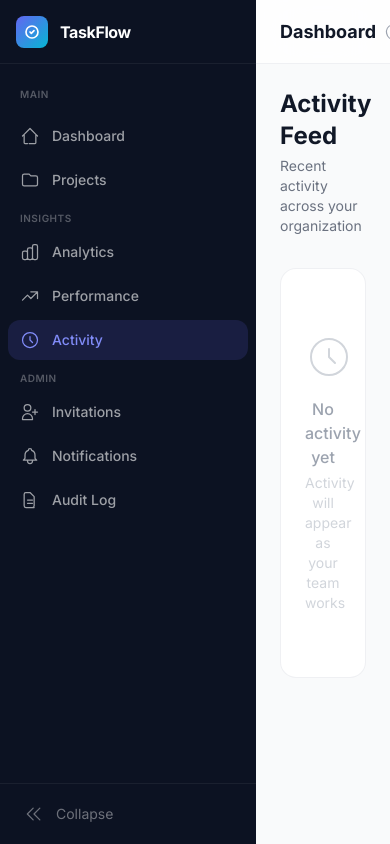
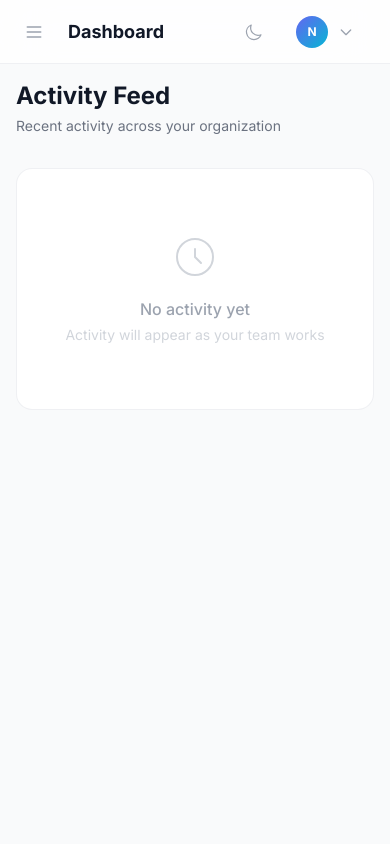
Before and after one commit to Renn-Amm/project-py, a Django app: page /dashboard/activity/ in a window 390 px wide; the page is wider, and only the part inside the window is pictured. Run offline with Django 4.2, Linux system fonts and the light colour scheme; the visitor is signed in with stand-in values (Sample User, id 1); some libraries are stand-ins or nearby versions.

Commit message:
fixes:  sizes for devices

```diff
--- a/templates/base.html
+++ b/templates/base.html
@@ -1,5 +1,7 @@
 <!DOCTYPE html>
-<html lang="en" x-data="{ sidebarOpen: true, darkMode: localStorage.getItem('dm')==='1' }" :class="{ 'dark': darkMode }"
+<html lang="en"
+    x-data="{ sidebarOpen: window.innerWidth >= 1024, darkMode: localStorage.getItem('dm')==='1' }"
+    :class="{ 'dark': darkMode }"
     x-init="$watch('darkMode', v => localStorage.setItem('dm', v?'1':'0'))">
 
 <head>
@@ -143,12 +145,15 @@
 
     {% if user.is_authenticated %}
     <div class="flex min-h-screen">
+        <div class="fixed inset-0 z-20 bg-black/40 lg:hidden" x-show="sidebarOpen" x-cloak
+            @click="sidebarOpen = false"></div>
         {% include "partials/sidebar.html" %}
 
-        <div class="flex-1 flex flex-col min-w-0 transition-all duration-300" :class="sidebarOpen ? 'ml-64' : 'ml-16'">
+        <div class="flex-1 flex flex-col min-w-0 transition-all duration-300"
+            :class="sidebarOpen ? 'lg:ml-64' : 'lg:ml-16'">
             {% include "partials/topbar.html" %}
 
-            <main class="flex-1 p-6 lg:p-8 overflow-auto">
+            <main class="flex-1 p-4 sm:p-6 lg:p-8 overflow-auto">
                 {% if messages %}
                 <div class="mb-6 space-y-2">
                     {% for message in messages %}
--- a/templates/partials/sidebar.html
+++ b/templates/partials/sidebar.html
@@ -1,6 +1,6 @@
 {% load static %}
 <aside class="fixed inset-y-0 left-0 z-30 bg-sidebar text-white flex flex-col transition-all duration-300"
-    :class="sidebarOpen ? 'w-64' : 'w-16'">
+    :class="sidebarOpen ? 'w-64 translate-x-0' : 'w-64 -translate-x-full lg:w-16 lg:translate-x-0'">
 
     <!-- Logo -->
     <div class="flex items-center h-16 px-4 border-b border-white/[.06] shrink-0">
@@ -21,7 +21,7 @@
             <span class="text-[10px] font-semibold uppercase tracking-wider text-white/30">Main</span>
         </div>
 
-        <a href="{% url 'dashboard_home' %}"
+        <a href="{% url 'dashboard_home' %}" @click="if (window.innerWidth < 1024) sidebarOpen = false"
             class="flex items-center px-3 py-2.5 rounded-xl text-sm font-medium transition-all
                   {% if request.resolver_match.url_name == 'dashboard_home' %}bg-brand/15 text-brand-light{% else %}text-white/60 hover:bg-white/[.06] hover:text-white{% endif %}">
             <svg class="w-5 h-5 shrink-0" fill="none" viewBox="0 0 24 24" stroke="currentColor" stroke-width="1.5">
@@ -31,7 +31,7 @@
             <span class="ml-3 whitespace-nowrap" x-show="sidebarOpen" x-cloak>Dashboard</span>
         </a>
 
-        <a href="{% url 'dashboard_projects' %}"
+        <a href="{% url 'dashboard_projects' %}" @click="if (window.innerWidth < 1024) sidebarOpen = false"
             class="flex items-center px-3 py-2.5 rounded-xl text-sm font-medium transition-all
                   {% if 'project' in request.resolver_match.url_name %}bg-brand/15 text-brand-light{% else %}text-white/60 hover:bg-white/[.06] hover:text-white{% endif %}">
             <svg class="w-5 h-5 shrink-0" fill="none" viewBox="0 0 24 24" stroke="currentColor" stroke-width="1.5">
@@ -45,7 +45,7 @@
             <span class="text-[10px] font-semibold uppercase tracking-wider text-white/30">Insights</span>
         </div>
 
-        <a href="{% url 'dashboard_analytics' %}"
+        <a href="{% url 'dashboard_analytics' %}" @click="if (window.innerWidth < 1024) sidebarOpen = false"
             class="flex items-center px-3 py-2.5 rounded-xl text-sm font-medium transition-all
                   {% if request.resolver_match.url_name == 'dashboard_analytics' %}bg-brand/15 text-brand-light{% else %}text-white/60 hover:bg-white/[.06] hover:text-white{% endif %}">
             <svg class="w-5 h-5 shrink-0" fill="none" viewBox="0 0 24 24" stroke="currentColor" stroke-width="1.5">
@@ -55,7 +55,7 @@
             <span class="ml-3 whitespace-nowrap" x-show="sidebarOpen" x-cloak>Analytics</span>
         </a>
 
-        <a href="{% url 'dashboard_performance' %}"
+        <a href="{% url 'dashboard_performance' %}" @click="if (window.innerWidth < 1024) sidebarOpen = false"
             class="flex items-center px-3 py-2.5 rounded-xl text-sm font-medium transition-all
                   {% if request.resolver_match.url_name == 'dashboard_performance' %}bg-brand/15 text-brand-light{% else %}text-white/60 hover:bg-white/[.06] hover:text-white{% endif %}">
             <svg class="w-5 h-5 shrink-0" fill="none" viewBox="0 0 24 24" stroke="currentColor" stroke-width="1.5">
@@ -64,7 +64,7 @@
             <span class="ml-3 whitespace-nowrap" x-show="sidebarOpen" x-cloak>Performance</span>
         </a>
 
-        <a href="{% url 'dashboard_activity' %}"
+        <a href="{% url 'dashboard_activity' %}" @click="if (window.innerWidth < 1024) sidebarOpen = false"
             class="flex items-center px-3 py-2.5 rounded-xl text-sm font-medium transition-all
                   {% if request.resolver_match.url_name == 'dashboard_activity' %}bg-brand/15 text-brand-light{% else %}text-white/60 hover:bg-white/[.06] hover:text-white{% endif %}">
             <svg class="w-5 h-5 shrink-0" fill="none" viewBox="0 0 24 24" stroke="currentColor" stroke-width="1.5">
@@ -77,7 +77,7 @@
             <span class="text-[10px] font-semibold uppercase tracking-wider text-white/30">Admin</span>
         </div>
 
-        <a href="{% url 'dashboard_invitations' %}"
+        <a href="{% url 'dashboard_invitations' %}" @click="if (window.innerWidth < 1024) sidebarOpen = false"
             class="flex items-center px-3 py-2.5 rounded-xl text-sm font-medium transition-all
                   {% if request.resolver_match.url_name == 'dashboard_invitations' %}bg-brand/15 text-brand-light{% else %}text-white/60 hover:bg-white/[.06] hover:text-white{% endif %}">
             <svg class="w-5 h-5 shrink-0" fill="none" viewBox="0 0 24 24" stroke="currentColor" stroke-width="1.5">
@@ -87,7 +87,7 @@
             <span class="ml-3 whitespace-nowrap" x-show="sidebarOpen" x-cloak>Invitations</span>
         </a>
 
-        <a href="{% url 'dashboard_notifications' %}"
+        <a href="{% url 'dashboard_notifications' %}" @click="if (window.innerWidth < 1024) sidebarOpen = false"
             class="flex items-center px-3 py-2.5 rounded-xl text-sm font-medium transition-all
                   {% if request.resolver_match.url_name == 'dashboard_notifications' %}bg-brand/15 text-brand-light{% else %}text-white/60 hover:bg-white/[.06] hover:text-white{% endif %}">
             <svg class="w-5 h-5 shrink-0" fill="none" viewBox="0 0 24 24" stroke="currentColor" stroke-width="1.5">
@@ -97,7 +97,7 @@
             <span class="ml-3 whitespace-nowrap" x-show="sidebarOpen" x-cloak>Notifications</span>
         </a>
 
-        <a href="{% url 'dashboard_audit' %}"
+        <a href="{% url 'dashboard_audit' %}" @click="if (window.innerWidth < 1024) sidebarOpen = false"
             class="flex items-center px-3 py-2.5 rounded-xl text-sm font-medium transition-all
                   {% if request.resolver_match.url_name == 'dashboard_audit' %}bg-brand/15 text-brand-light{% else %}text-white/60 hover:bg-white/[.06] hover:text-white{% endif %}">
             <svg class="w-5 h-5 shrink-0" fill="none" viewBox="0 0 24 24" stroke="currentColor" stroke-width="1.5">
@@ -110,13 +110,15 @@
 
     <!-- Collapse -->
     <div class="border-t border-white/[.06] p-3 shrink-0">
-        <button @click="sidebarOpen = !sidebarOpen"
-            class="flex items-center w-full px-3 py-2 rounded-xl text-white/40 hover:text-white hover:bg-white/[.06] transition-all text-sm">
+        <button @click="sidebarOpen = !sidebarOpen" class="lg:flex hidden items-center w-full px-3 py-2 rounded-xl text-white/40 hover:text-white hover:bg-white/[.06] transition-all text-sm">
             <svg class="w-5 h-5 shrink-0 transition-transform duration-300" :class="sidebarOpen ? '' : 'rotate-180'"
                 fill="none" viewBox="0 0 24 24" stroke="currentColor" stroke-width="1.5">
                 <path stroke-linecap="round" stroke-linejoin="round" d="M11 19l-7-7 7-7m8 14l-7-7 7-7" />
             </svg>
             <span class="ml-3 whitespace-nowrap" x-show="sidebarOpen" x-cloak>Collapse</span>
         </button>
+        <button @click="sidebarOpen = false" class="flex lg:hidden items-center w-full px-3 py-2 rounded-xl text-white/40 hover:text-white hover:bg-white/[.06] transition-all text-sm">
+            <span class="ml-3 whitespace-nowrap" x-show="sidebarOpen" x-cloak>Close</span>
+        </button>
     </div>
 </aside>
--- a/templates/partials/topbar.html
+++ b/templates/partials/topbar.html
@@ -2,6 +2,12 @@
 <header
     class="sticky top-0 z-20 bg-white/80 dark:bg-[#0f1629]/80 backdrop-blur-xl border-b border-gray-200/60 dark:border-white/[.06] h-16 flex items-center justify-between px-6 lg:px-8 shrink-0">
     <div class="flex items-center gap-4">
+        <button class="lg:hidden p-2 -ml-2 rounded-lg text-gray-400 hover:text-gray-600 dark:text-white/40 dark:hover:text-white hover:bg-gray-100 dark:hover:bg-white/[.06] transition-all"
+            @click="sidebarOpen = true" aria-label="Open menu">
+            <svg class="w-5 h-5" fill="none" viewBox="0 0 24 24" stroke="currentColor" stroke-width="2">
+                <path stroke-linecap="round" stroke-linejoin="round" d="M4 6h16M4 12h16M4 18h16" />
+            </svg>
+        </button>
         <h1 class="text-lg font-bold text-gray-900 dark:text-white">{% block page_title %}Dashboard{% endblock %}</h1>
     </div>
 
```
